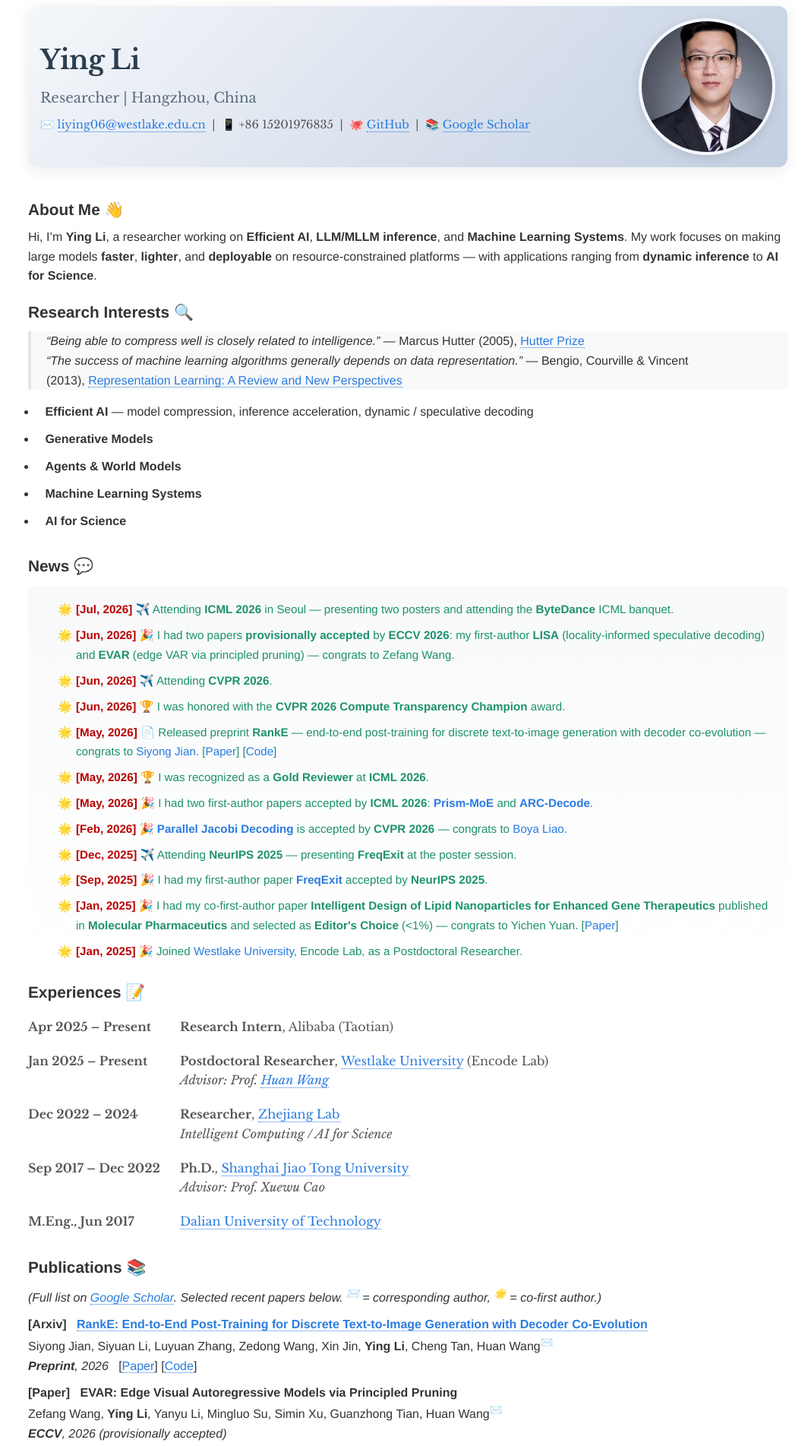
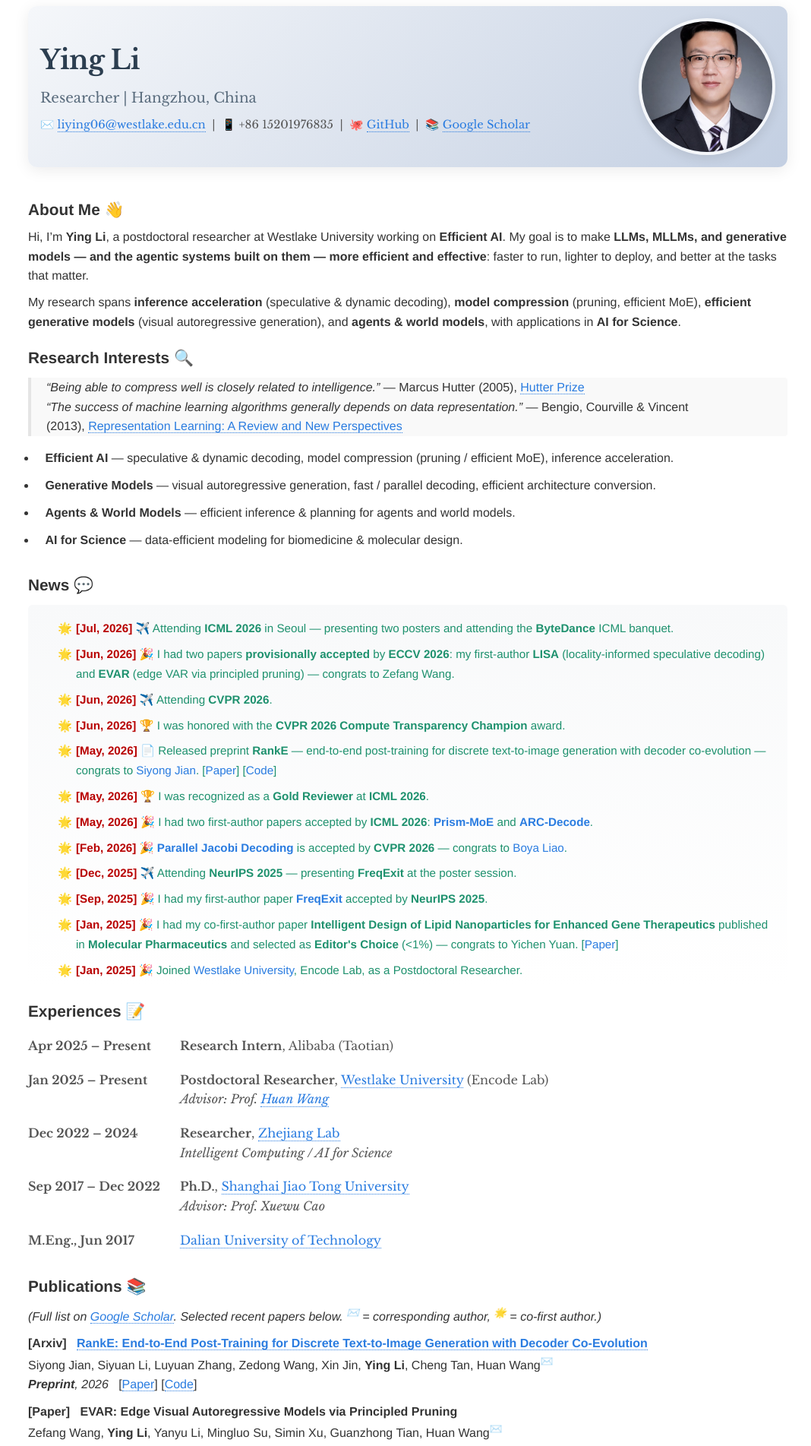
Before and after one commit to NeuraLiying/NeuraLiying.github.io, a Jekyll site: the page built from index.md, in a window 1280 px wide. Shown: the top 1903 px of the page at 76% size, without its empty margins (103-1171 px from the left). Built offline with Jekyll 4.4.1, drawn with Linux system fonts in a browser that asks for light colours; our own code applies the rules of GitHub Pages for plain Markdown files.

Commit message:
Sharpen About Me (Efficient AI; efficient+effective; LLMs/MLLMs/generative); add Research Interest sub-directions, drop MLSys

```diff
--- a/index.md
+++ b/index.md
@@ -3,19 +3,19 @@ layout: about
 ---
 ### About Me 👋
 
-Hi, I'm **Ying Li**, a researcher working on **Efficient AI**, **LLM/MLLM inference**, and **Machine Learning Systems**.
-My work focuses on making large models **faster**, **lighter**, and **deployable** on resource-constrained platforms — with applications ranging from **dynamic inference** to **AI for Science**.
+Hi, I'm **Ying Li**, a postdoctoral researcher at Westlake University working on **Efficient AI**. My goal is to make **LLMs, MLLMs, and generative models — and the agentic systems built on them — more efficient and effective**: faster to run, lighter to deploy, and better at the tasks that matter.
+
+My research spans **inference acceleration** (speculative & dynamic decoding), **model compression** (pruning, efficient MoE), **efficient generative models** (visual autoregressive generation), and **agents & world models**, with applications in **AI for Science**.
 
 ### Research Interests 🔍
 
 > *"Being able to compress well is closely related to intelligence."* — Marcus Hutter (2005), [Hutter Prize](http://prize.hutter1.net/)
 > *"The success of machine learning algorithms generally depends on data representation."* — Bengio, Courville & Vincent (2013), [Representation Learning: A Review and New Perspectives](https://arxiv.org/abs/1206.5538)
 
-- **Efficient AI** — model compression, inference acceleration, dynamic / speculative decoding
-- **Generative Models**
-- **Agents & World Models**
-- **Machine Learning Systems**
-- **AI for Science**
+- **Efficient AI** — speculative & dynamic decoding, model compression (pruning / efficient MoE), inference acceleration.
+- **Generative Models** — visual autoregressive generation, fast / parallel decoding, efficient architecture conversion.
+- **Agents & World Models** — efficient inference & planning for agents and world models.
+- **AI for Science** — data-efficient modeling for biomedicine & molecular design.
 
 ### News 💬
 
```
